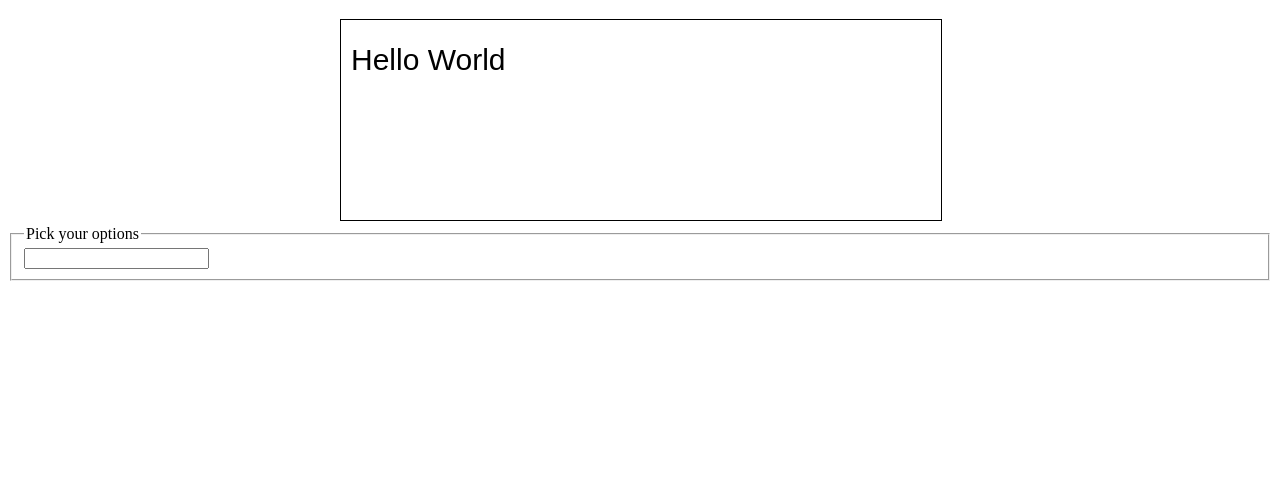
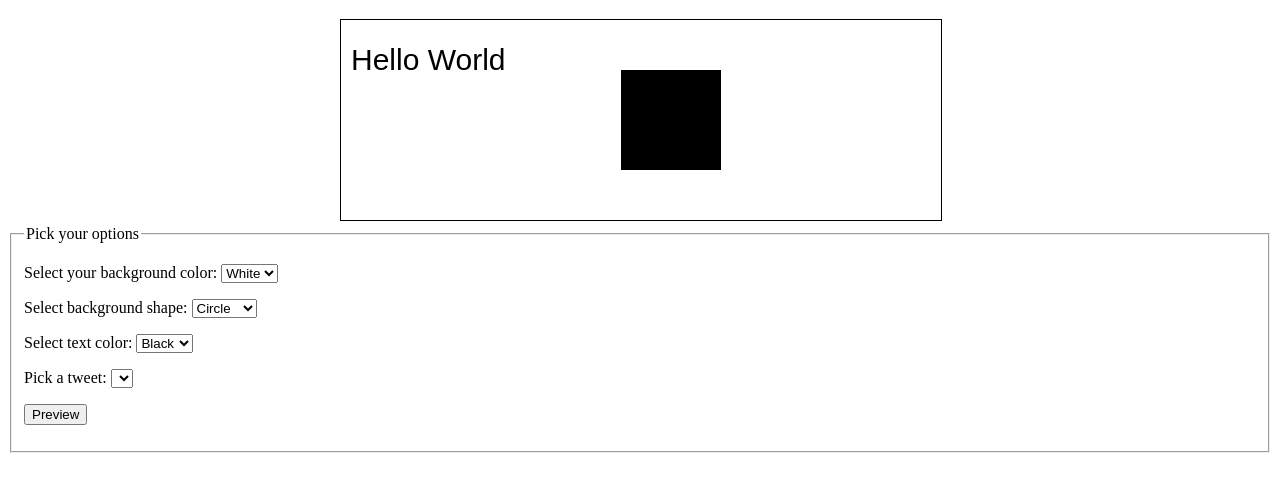
Before and after one commit to Pethaf/tweetShirt, a plain HTML site: page index.html in a window 1280 px wide. Shown: the part 61-552 px from the top of the page. Drawn offline with Linux system fonts and the light colour scheme.

Commit message:
Add interface elements

```diff
--- a/index.html
+++ b/index.html
@@ -10,12 +10,41 @@
 <H1 class="heading1">Design your own shirt</H1>
 <div id="canvasWrapper">
 <canvas id="canvas" width="600px" height="200px">
+Unfortunately your browser doesn't support the canvas element.
 </canvas>
 </div>
 <form>
 <fieldset>
 	<legend>Pick your options</legend>
-	<input></input>
+	<p>
+	<label for="backgroundColor">Select your background color:</label>
+	<select name="backgroundColor">
+	<option value="white" selected="selected">White</option>
+	<option value="black">Black</option>
+	</select>
+	</p>
+	<p>
+	<label for="shape">Select background shape:</label>
+	<select name="shape">
+	<option value="circle" selected="selected">Circle</option>
+	<option value="square">Square</option>
+	</select>
+	</p>
+	<p>
+	<label for="foregroundColor">Select text color:</lable>
+	<select name="foregroundColor">
+		<option value="black" selected="selected">Black</option>
+		<option value="white"> White</option>
+	</select>
+	</p>
+	<p>
+	<label for="tweets">Pick a tweet:</label>
+	<select id="tweets">
+	</select>
+	</p>
+	<p>
+		<input type="button" id="previewButton" value="Preview">
+	</p>
 </fieldset>
 </form>
 </body>
--- a/tweetshirt.js
+++ b/tweetshirt.js
@@ -4,4 +4,5 @@ window.onload = function()
 	var painter = canvas.getContext("2d");
 	painter.font = "30px Arial";
 	painter.fillText("Hello World", 10,50);
+	painter.fillRect(280,50,100,100);
 }
```
